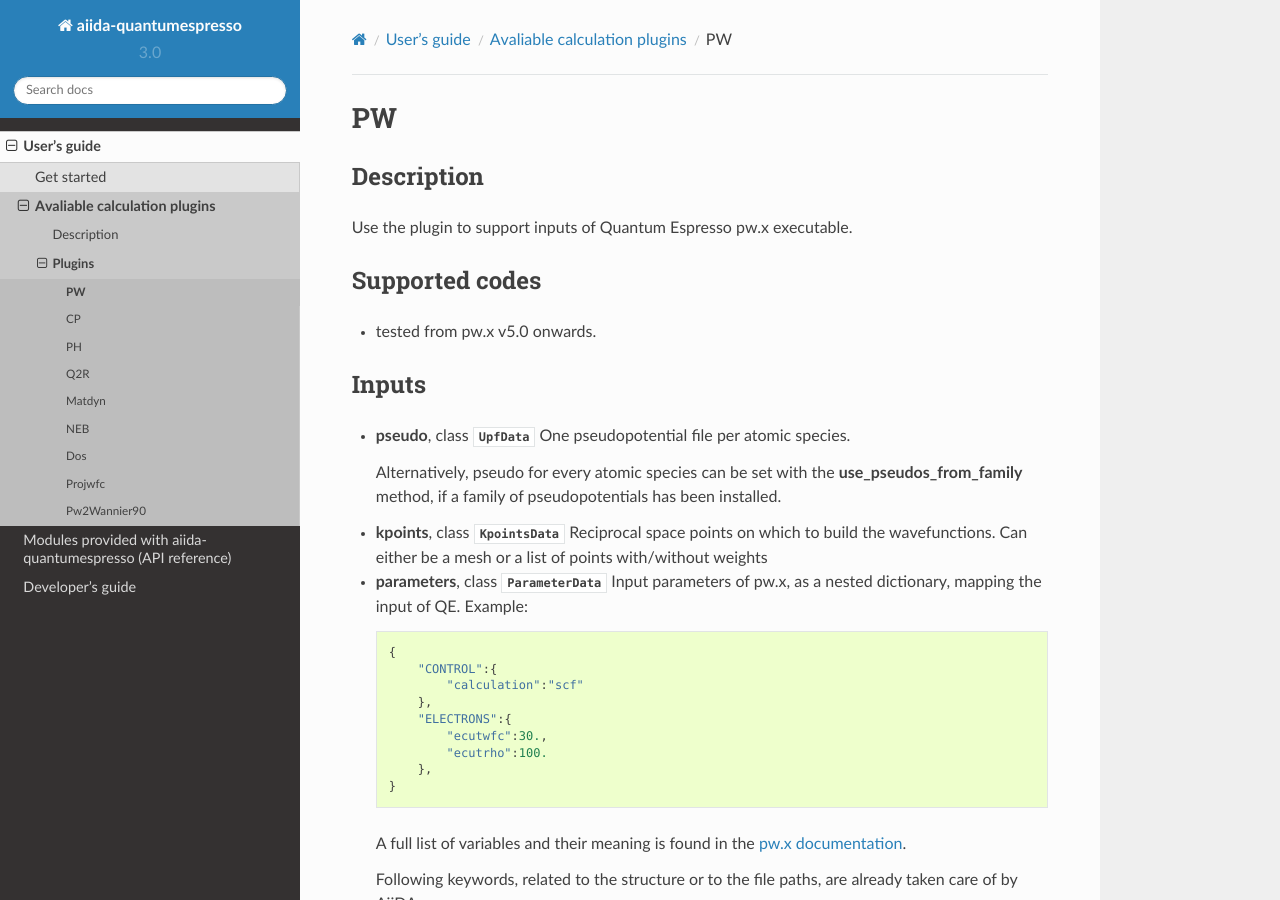
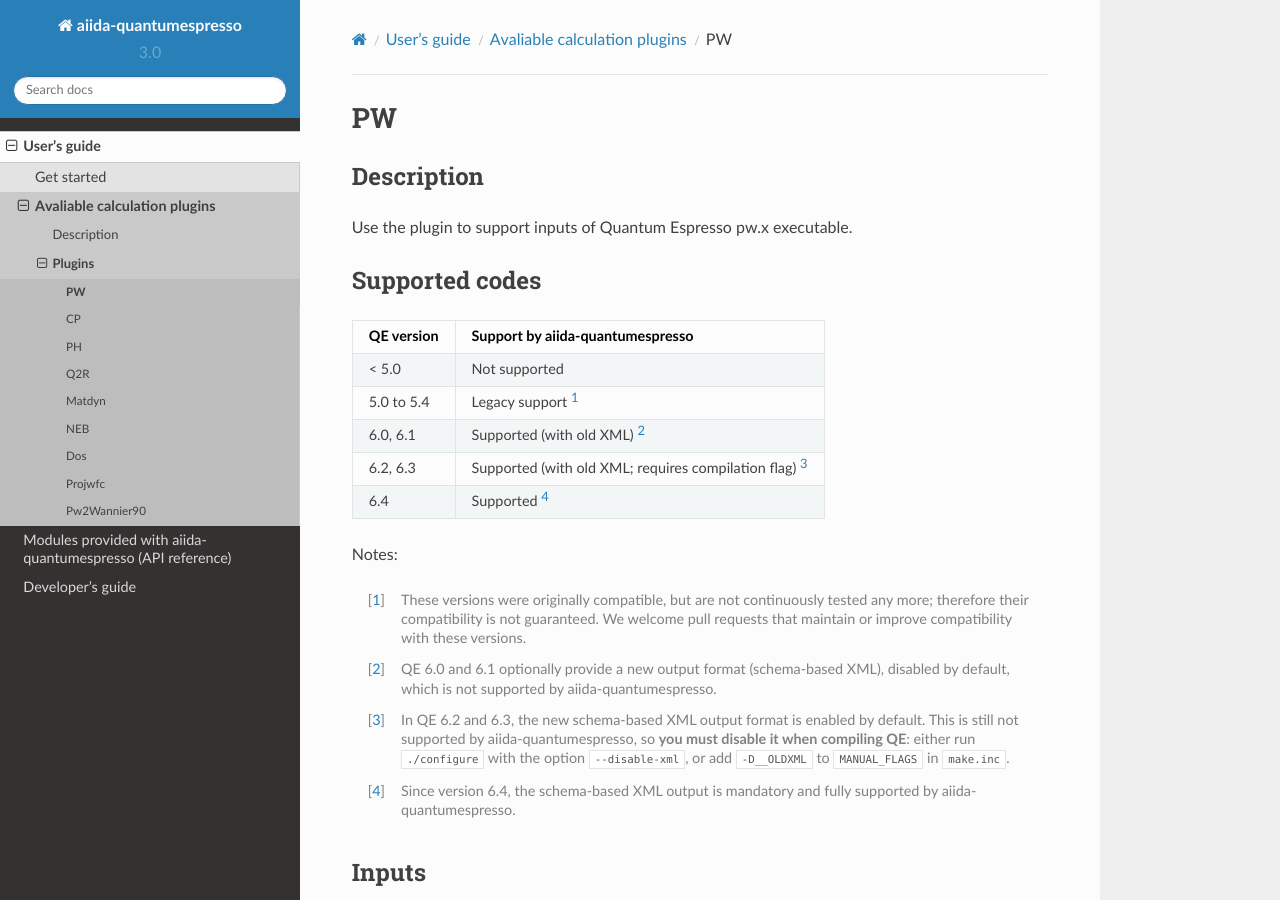
Before and after one commit to aiidateam/aiida-quantumespresso, a Sphinx documentation site: the page built from docs/source/user_guide/calculation_plugins/pw.rst, in a window 1280 px wide and 900 px high. Built offline with Sphinx 7.4.7 and the Read the Docs theme 2.0.0, drawn with Linux system fonts in a browser that asks for light colours.

Commit message:
Docs: add tentative policy for QE version support.

```diff
--- a/docs/source/user_guide/calculation_plugins/pw.rst
+++ b/docs/source/user_guide/calculation_plugins/pw.rst
@@ -7,7 +7,27 @@ Use the plugin to support inputs of Quantum Espresso pw.x executable.
 
 Supported codes
 ---------------
-* tested from pw.x v5.0 onwards.
+
+==========  ================================================================
+QE version   Support by aiida-quantumespresso
+==========  ================================================================
+< 5.0       Not supported
+5.0 to 5.4  Legacy support [#legacy]_
+6.0, 6.1    Supported (with old XML) [#oldxml1]_
+6.2, 6.3    Supported (with old XML; requires compilation flag) [#oldxml2]_
+6.4         Supported [#newxml]_
+==========  ================================================================
+
+Notes:
+
+.. [#legacy] These versions were originally compatible, but are not continuously tested any more; therefore their compatibility is not guaranteed. We welcome pull requests that maintain or improve compatibility with these versions.
+
+.. [#oldxml1] QE 6.0 and 6.1 optionally provide a new output format (schema-based XML), disabled by default, which is not supported by aiida-quantumespresso.
+
+.. [#oldxml2] In QE 6.2 and 6.3, the new schema-based XML output format is enabled by default. This is still not supported by aiida-quantumespresso, so **you must disable it when compiling QE**: either run ``./configure`` with the option ``--disable-xml``, or add ``-D__OLDXML`` to ``MANUAL_FLAGS`` in ``make.inc``.
+
+.. [#newxml] Since version 6.4, the schema-based XML output is mandatory and fully supported by aiida-quantumespresso.
+
 
 Inputs
 ------
```
